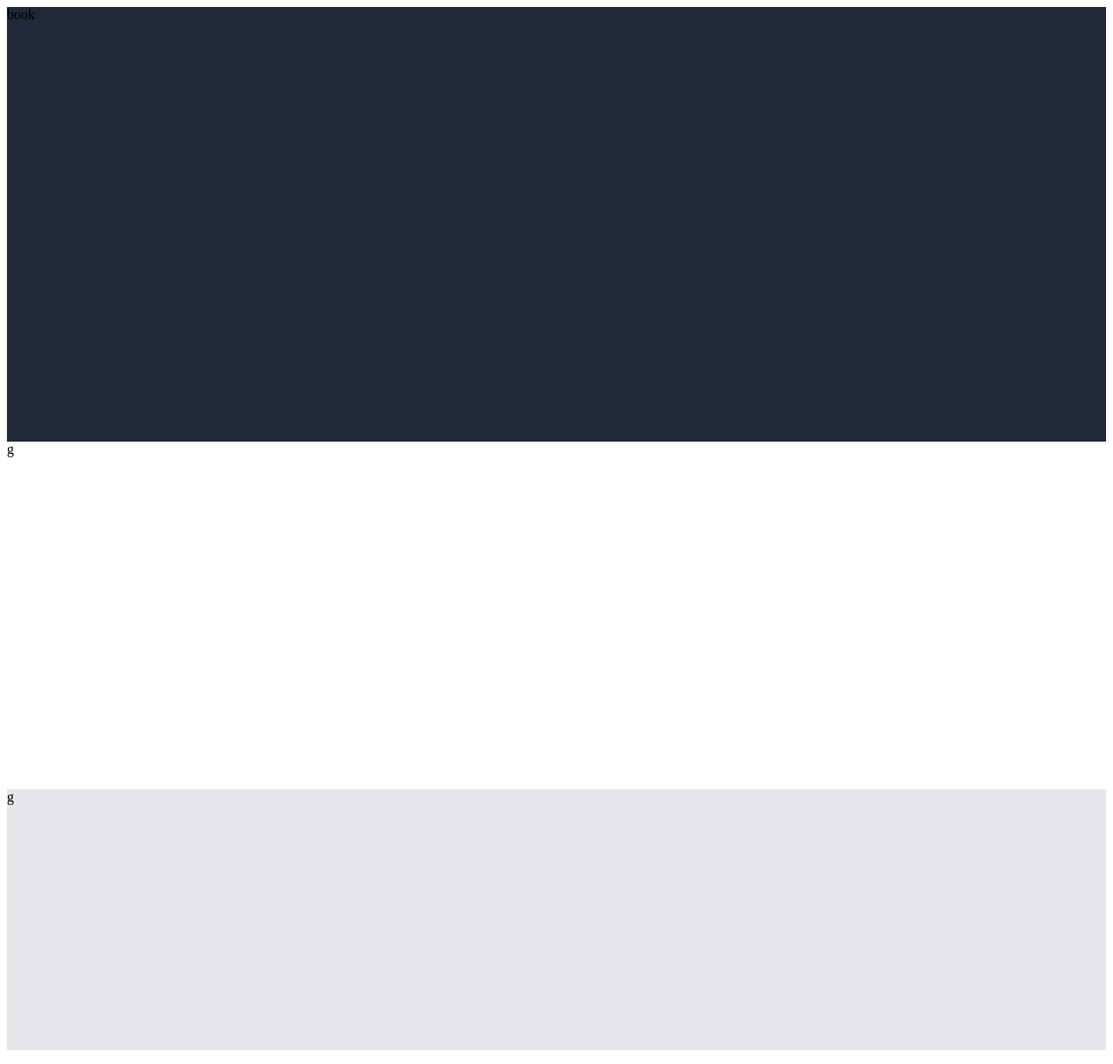
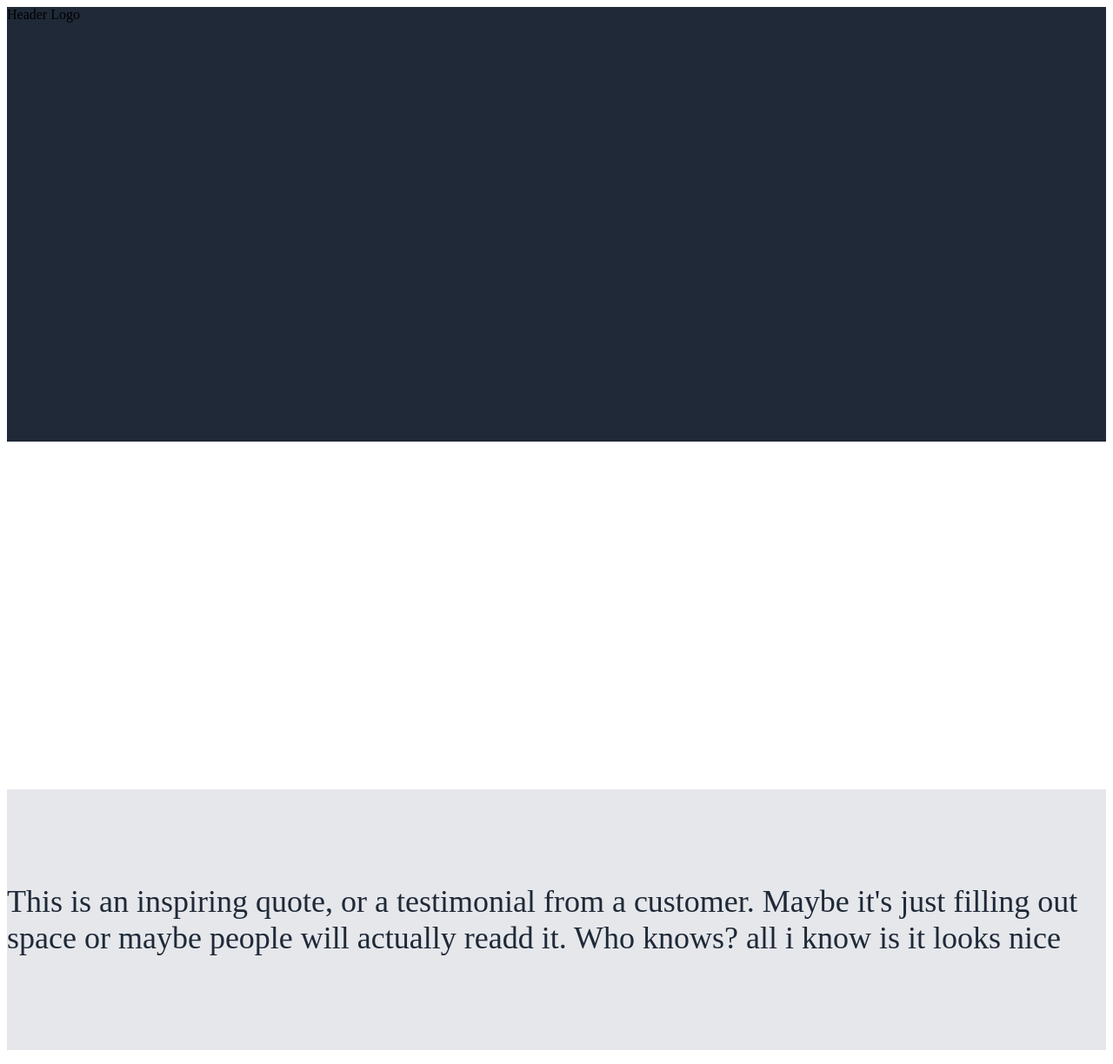
Before and after one commit to Godwinakladzi/Web_page_template, a plain HTML site: page index.html in a window 1280 px wide. Shown: the whole page at 87% size. Drawn offline with Linux system fonts and the light colour scheme.

Commit message:
added quote the text area

```diff
--- a/index.html
+++ b/index.html
@@ -11,15 +11,26 @@
 
 <body>
     <div class="main">
-        book
+        <div class="header">
+            <div id="logo">Header Logo</div>
+        </div>
+        <div> </div>
     </div>
 
     <div class="middle">
-        g
+
 
     </div>
     <div class="text_area">
-        g
+        <div class="quote">This is an inspiring quote, or a testimonial from a customer. Maybe it's just filling out space or maybe people will actually readd it. Who knows? all i know is it looks nice
+        </div>
+    </div>
+    <div id="footer">
+        <p></p>
+
+    </div>
+
+
     </div>
 
 
--- a/style.css
+++ b/style.css
@@ -14,4 +14,13 @@
     background-color: #E5E7EB;
     height: 300px;
     margin: auto;
+    display: flex;
+    justify-content: center;
+    align-items: center;
 }
+
+.quote {
+    font-size: 36px;
+    font-weight: lighter;
+    color: #1F2937;
+}
```
